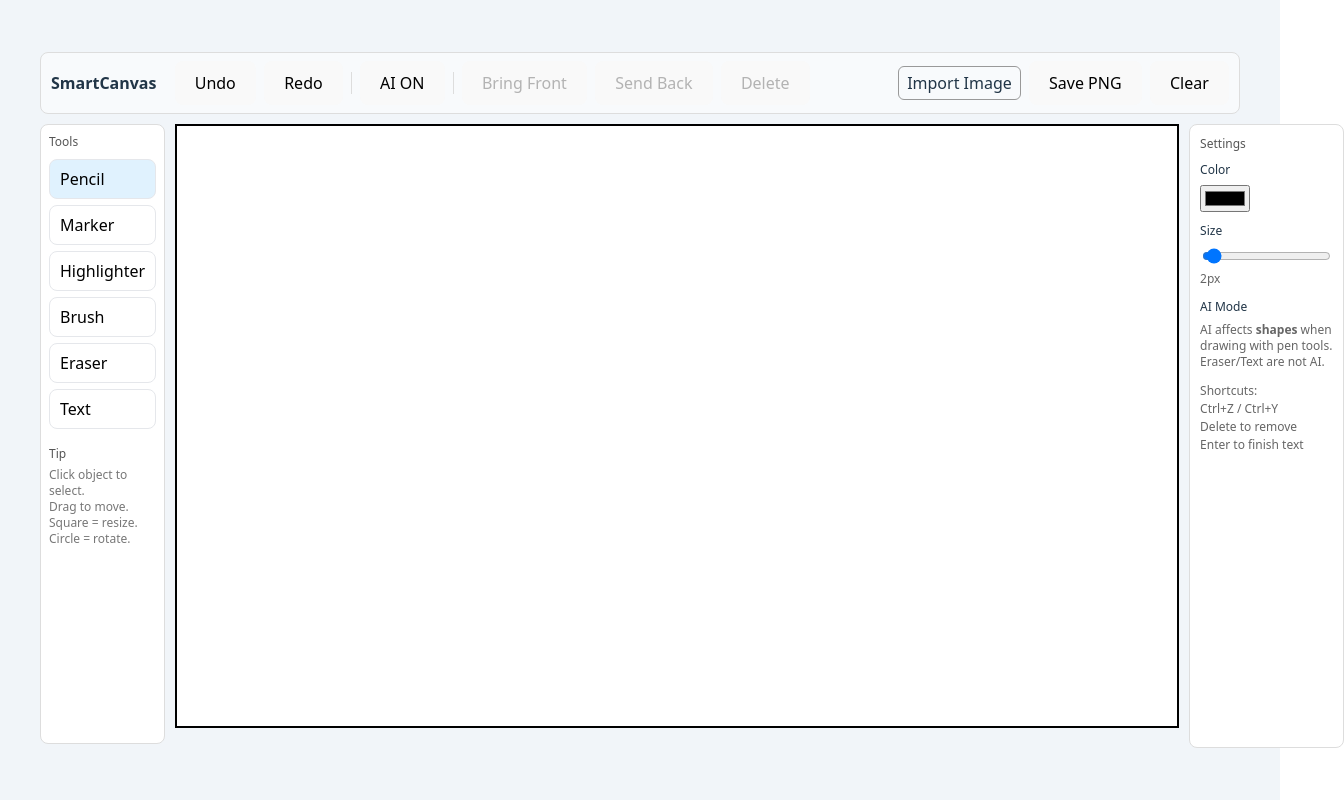
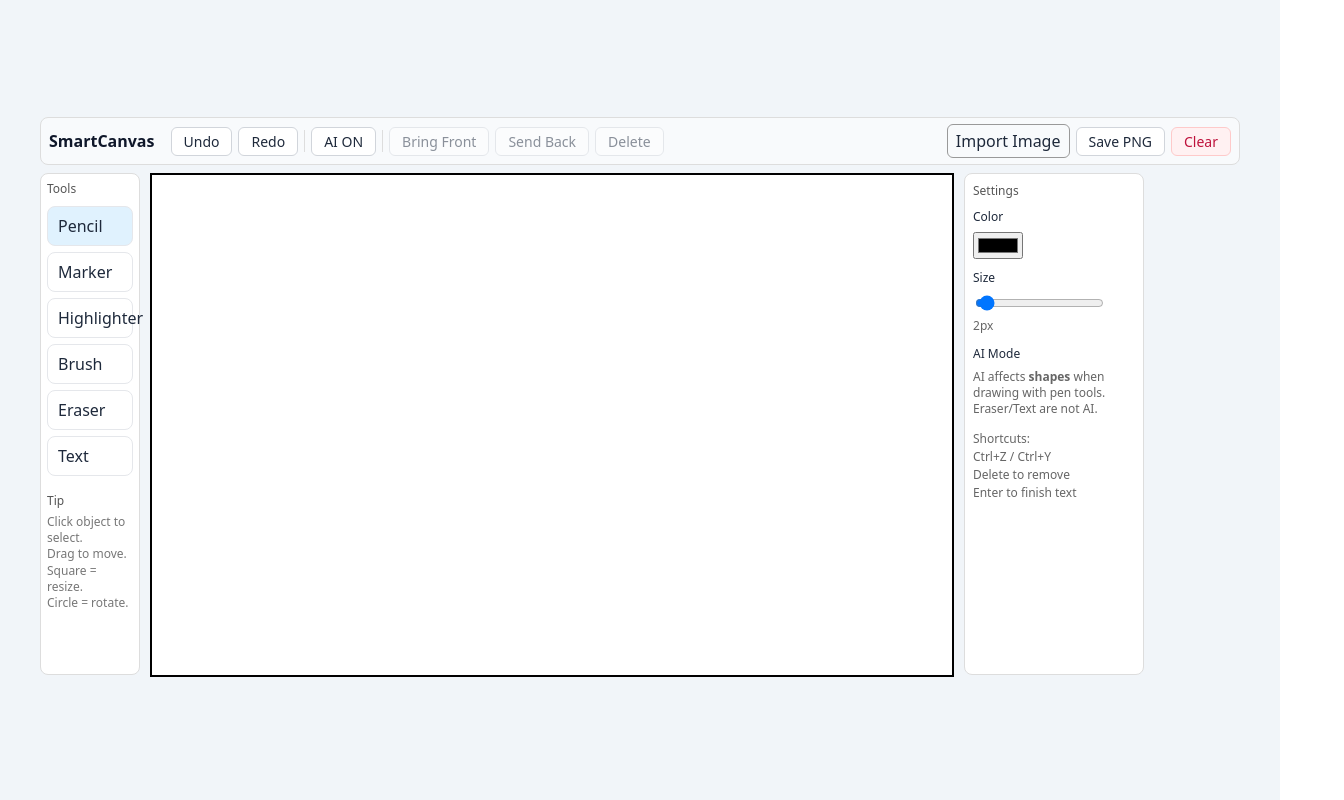
Before and after one commit to Harsh-Hindalekar/smartfrontend, a React (Vite) app in the folder smart-canvas/: page /ai-drawing in a window 1280 px wide. Shown: the whole page, 1344 px wide, since content can reach past the window. Built offline with nearby package versions, Linux system fonts and the light colour scheme; sample sign-in values are in the browser's storage.

Commit message:
refactor css

```diff
--- a/smart-canvas/src/features/ai-drawing/AiDrawing.jsx
+++ b/smart-canvas/src/features/ai-drawing/AiDrawing.jsx
@@ -32,8 +32,8 @@ export default function AiDrawing() {
   const [textEditor, setTextEditor] = useState(null);
   // { id, x, y, value, fontSize, fontFamily, color }
 
-  const CANVAS_W = 1000;
-  const CANVAS_H = 600;
+  const CANVAS_W = 800;
+  const CANVAS_H = 500;
 
   /* ---------------- SETUP ---------------- */
   useEffect(() => {
@@ -727,6 +727,20 @@ export default function AiDrawing() {
           : "default";
 
   /* ---------------- UI (simple paint-like) ---------------- */
+  const btnStyle = {
+    background: "#fff",
+    color: "#1e293b",
+    border: "1px solid #d1d5db",
+    borderRadius: "6px",
+    padding: "4px 12px",
+    cursor: "pointer",
+    fontSize: "14px",
+    fontWeight: "500",
+    display: "flex",
+    alignItems: "center",
+    gap: "4px"
+  };
+
   return (
     <div style={{
       minHeight: "100vh",
@@ -734,48 +748,49 @@ export default function AiDrawing() {
       flexDirection: "column",
       alignItems: "center",
       justifyContent: "center",
-      padding: "20px",
+      padding: "12px",
       background: "#f1f5f9",
-      boxSizing: "border-box"
+      boxSizing: "border-box",
+      color: "#1e293b"
     }}>
       <div style={{ width: "100%", maxWidth: "1200px" }}>
         {/* Top bar */}
         <div
           style={{
             display: "flex",
-            gap: 8,
+            gap: 6,
             alignItems: "center",
-            padding: "8px 10px",
+            padding: "6px 8px",
             border: "1px solid #ddd",
             borderRadius: 8,
-            marginBottom: 10,
+            marginBottom: 8,
             background: "#f8fafc",
           }}
         >
-          <b style={{ marginRight: 10 }}>SmartCanvas</b>
+          <b style={{ marginRight: 10, color: "#0f172a" }}>SmartCanvas</b>
 
-          <button onClick={undo}>Undo</button>
-          <button onClick={redo}>Redo</button>
+          <button style={btnStyle} onClick={undo}>Undo</button>
+          <button style={btnStyle} onClick={redo}>Redo</button>
 
           <div style={{ width: 1, height: 22, background: "#ddd" }} />
 
-          <button onClick={() => setAiMode((v) => !v)}>AI {aiMode ? "ON" : "OFF"}</button>
+          <button style={btnStyle} onClick={() => setAiMode((v) => !v)}>AI {aiMode ? "ON" : "OFF"}</button>
 
           <div style={{ width: 1, height: 22, background: "#ddd" }} />
 
-          <button onClick={bringFront} disabled={!selectedId}>
+          <button style={{ ...btnStyle, opacity: selectedId ? 1 : 0.5 }} onClick={bringFront} disabled={!selectedId}>
             Bring Front
           </button>
-          <button onClick={sendBack} disabled={!selectedId}>
+          <button style={{ ...btnStyle, opacity: selectedId ? 1 : 0.5 }} onClick={sendBack} disabled={!selectedId}>
             Send Back
           </button>
-          <button onClick={deleteSelected} disabled={!selectedId}>
+          <button style={{ ...btnStyle, opacity: selectedId ? 1 : 0.5 }} onClick={deleteSelected} disabled={!selectedId}>
             Delete
           </button>
 
           <div style={{ flex: 1 }} />
 
-          <label style={{ border: "1px solid #999", padding: "4px 8px", cursor: "pointer", borderRadius: 6 }}>
+          <label style={{ border: "1px solid #999", padding: "4px 8px", cursor: "pointer", borderRadius: 6, color: "#1e293b" }}>
             Import Image
             <input
               type="file"
@@ -785,8 +800,9 @@ export default function AiDrawing() {
             />
           </label>
 
-          <button onClick={savePNG}>Save PNG</button>
+          <button style={btnStyle} onClick={savePNG}>Save PNG</button>
           <button
+            style={{ ...btnStyle, background: "#fff1f2", color: "#be123c", borderColor: "#fecaca" }}
             onClick={() => {
               if (textEditor) commitTextEditor();
               commit([]);
@@ -802,11 +818,11 @@ export default function AiDrawing() {
           {/* Left tool rail */}
           <div
             style={{
-              width: 120,
+              width: 100,
               border: "1px solid #ddd",
               borderRadius: 8,
               background: "#fff",
-              padding: 8,
+              padding: 6,
               height: CANVAS_H + 2,
             }}
           >
@@ -831,6 +847,7 @@ export default function AiDrawing() {
                   borderRadius: 8,
                   border: "1px solid #e5e7eb",
                   background: tool === k ? "#e0f2fe" : "#fff",
+                  color: "#1e293b",
                   cursor: "pointer",
                 }}
               >
@@ -904,11 +921,11 @@ export default function AiDrawing() {
           {/* Right panel */}
           <div
             style={{
-              width: 220,
+              width: 180,
               border: "1px solid #ddd",
               borderRadius: 8,
               background: "#fff",
-              padding: 10,
+              padding: 8,
               height: CANVAS_H + 2,
             }}
           >
--- a/smart-canvas/src/features/flipbook/Flipaclip.jsx
+++ b/smart-canvas/src/features/flipbook/Flipaclip.jsx
@@ -46,9 +46,10 @@ export default function Flipaclip() {
       flexDirection: "column",
       alignItems: "center",
       justifyContent: "center",
-      padding: "20px",
+      padding: "12px",
       background: "#f1f5f9",
-      boxSizing: "border-box"
+      boxSizing: "border-box",
+      color: "#1e293b"
     }}>
       <div style={{ width: "100%", maxWidth: "1200px", display: "grid", gap: 12 }}>
         <h2 style={{ margin: 0 }}>Smart-Canvas • Flipaclip Mode</h2>
--- a/smart-canvas/src/features/flipbook/components/CanvasStage.jsx
+++ b/smart-canvas/src/features/flipbook/components/CanvasStage.jsx
@@ -10,8 +10,8 @@ import {
   saveRasterAndThumb,
 } from "../utils/thumbs";
 
-const CSS_W = 900;
-const CSS_H = 520;
+const CSS_W = 800;
+const CSS_H = 480;
 
 export default function CanvasStage({
   stageRef,          // visible canvas
@@ -165,7 +165,7 @@ export default function CanvasStage({
   });
 
   return (
-    <div style={{ border: "1px solid #ddd", borderRadius: 10, overflow: "hidden", width: CSS_W }}>
+    <div style={{ border: "1px solid #d1d5db", borderRadius: 8, overflow: "hidden", width: CSS_W, background: "#fff" }}>
       {/* Visible stage */}
       <canvas
         ref={stageRef}
--- a/smart-canvas/src/features/flipbook/components/Timeline.jsx
+++ b/smart-canvas/src/features/flipbook/components/Timeline.jsx
@@ -34,22 +34,44 @@ export default function Timeline({ frames, activeIndex, setActiveIndex, setFrame
     setActiveIndex(i => Math.max(0, i - 1));
   };
 
+  const btnStyle = {
+    background: "#fff",
+    color: "#1e293b",
+    border: "1px solid #d1d5db",
+    borderRadius: "6px",
+    padding: "4px 12px",
+    cursor: "pointer",
+    fontSize: "14px",
+    fontWeight: "500",
+    display: "flex",
+    alignItems: "center",
+    gap: "4px"
+  };
+
   return (
-    <div style={{ display: "flex", gap: 8, flexWrap: "wrap", alignItems: "center" }}>
-      <button onClick={addFrame}>+ Frame</button>
-      <button onClick={duplicateFrame}>Duplicate</button>
-      <button onClick={deleteFrame} disabled={frames.length <= 1}>Delete</button>
+    <div style={{ display: "flex", gap: 10, flexWrap: "wrap", alignItems: "center", color: "#1e293b" }}>
+      <button style={btnStyle} onClick={addFrame}>+ Frame</button>
+      <button style={btnStyle} onClick={duplicateFrame}>Duplicate</button>
+      <button style={{ ...btnStyle, opacity: frames.length <= 1 ? 0.5 : 1 }} onClick={deleteFrame} disabled={frames.length <= 1}>Delete</button>
 
       <div style={{ display: "flex", gap: 8, flexWrap: "wrap" }}>
         {frames.map((f, idx) => (
           <button
             key={f.id}
             onClick={() => { setPlaying(false); setSelectedId(null); setActiveIndex(idx); }}
-            style={{ border: idx===activeIndex ? "2px solid black" : "1px solid #999", padding: 4, width: 72, background:"white" }}
+            style={{
+              ...btnStyle,
+              padding: 4,
+              width: 72,
+              flexDirection: "column",
+              height: "auto",
+              border: idx === activeIndex ? "2px solid #2563eb" : "1px solid #d1d5db",
+              background: idx === activeIndex ? "#eff6ff" : "#fff"
+            }}
             title={`Frame ${idx + 1}`}
           >
-            <div style={{ fontSize: 12, marginBottom: 4 }}>#{idx + 1}</div>
-            <img alt="" src={f.thumb || ""} style={{ width: 64, height: 40, objectFit: "cover", background: "#f2f2f2" }} />
+            <div style={{ fontSize: 10, marginBottom: 2 }}>#{idx + 1}</div>
+            <img alt="" src={f.thumb || ""} style={{ width: 62, height: 38, objectFit: "cover", background: "#f8fafc", borderRadius: 2 }} />
           </button>
         ))}
       </div>
--- a/smart-canvas/src/features/flipbook/components/Toolbar.jsx
+++ b/smart-canvas/src/features/flipbook/components/Toolbar.jsx
@@ -31,59 +31,73 @@ export default function Toolbar(props) {
     reader.readAsDataURL(file);
   };
 
+  const btnStyle = {
+    background: "#fff",
+    color: "#1e293b",
+    border: "1px solid #d1d5db",
+    borderRadius: "6px",
+    padding: "4px 12px",
+    cursor: "pointer",
+    fontSize: "14px",
+    fontWeight: "500",
+    display: "flex",
+    alignItems: "center",
+    gap: "4px"
+  };
+
   return (
-    <div style={{ display: "flex", gap: 10, flexWrap: "wrap", alignItems: "center" }}>
-      <button onClick={() => setToolMode("draw")} disabled={playing} style={{ fontWeight: toolMode==="draw" ? "bold" : "normal" }}>Draw</button>
-      <button onClick={() => setToolMode("select")} disabled={playing} style={{ fontWeight: toolMode==="select" ? "bold" : "normal" }}>Select</button>
-      <button onClick={() => setToolMode("cut")} disabled={playing} style={{ fontWeight: toolMode==="cut" ? "bold" : "normal" }}>Cut & Move</button>
+    <div style={{ display: "flex", gap: 10, flexWrap: "wrap", alignItems: "center", color: "#1e293b" }}>
+      <button onClick={() => setToolMode("draw")} disabled={playing} style={{ ...btnStyle, fontWeight: toolMode === "draw" ? "bold" : "normal" }}>Draw</button>
+      <button onClick={() => setToolMode("select")} disabled={playing} style={{ ...btnStyle, fontWeight: toolMode === "select" ? "bold" : "normal" }}>Select</button>
+      <button onClick={() => setToolMode("cut")} disabled={playing} style={{ ...btnStyle, fontWeight: toolMode === "cut" ? "bold" : "normal" }}>Cut & Move</button>
 
-      <label>
+      <label style={{ display: "flex", alignItems: "center" }}>
         Brush:&nbsp;
-        <select value={brushTool} onChange={(e)=>setBrushTool(e.target.value)} disabled={playing || toolMode!=="draw"}>
+        <select value={brushTool} onChange={(e) => setBrushTool(e.target.value)} disabled={playing || toolMode !== "draw"} style={{ color: "#1e293b" }}>
           <option value="pencil">Pencil</option>
           <option value="eraser">Eraser</option>
         </select>
       </label>
 
-      <label>
+      <label style={{ display: "flex", alignItems: "center" }}>
         Color:&nbsp;
-        <input type="color" value={color} onChange={(e)=>setColor(e.target.value)} disabled={playing || toolMode!=="draw" || brushTool==="eraser"} />
+        <input type="color" value={color} onChange={(e) => setColor(e.target.value)} disabled={playing || toolMode !== "draw" || brushTool === "eraser"} />
       </label>
 
-      <label>
+      <label style={{ display: "flex", alignItems: "center" }}>
         Size:&nbsp;
-        <input type="range" min="1" max="30" value={size} onChange={(e)=>setSize(Number(e.target.value))} disabled={playing || toolMode!=="draw"} />
+        <input type="range" min="1" max="30" value={size} onChange={(e) => setSize(Number(e.target.value))} disabled={playing || toolMode !== "draw"} />
         &nbsp;{size}
       </label>
 
-      <button onClick={() => undoFrame(setFrames, activeIndex)} disabled={playing || !(frames[activeIndex]?.undo?.length)}>Undo</button>
-      <button onClick={() => redoFrame(setFrames, activeIndex)} disabled={playing || !(frames[activeIndex]?.redo?.length)}>Redo</button>
+      <button style={{ ...btnStyle, opacity: (playing || !(frames[activeIndex]?.undo?.length)) ? 0.5 : 1 }} onClick={() => undoFrame(setFrames, activeIndex)} disabled={playing || !(frames[activeIndex]?.undo?.length)}>Undo</button>
+      <button style={{ ...btnStyle, opacity: (playing || !(frames[activeIndex]?.redo?.length)) ? 0.5 : 1 }} onClick={() => redoFrame(setFrames, activeIndex)} disabled={playing || !(frames[activeIndex]?.redo?.length)}>Redo</button>
 
-      <button onClick={() => { setToolMode("select"); setSelectedId(addRect(setFrames, activeIndex)); }} disabled={playing}>+ Rect</button>
-      <button onClick={() => { setToolMode("select"); setSelectedId(addCircle(setFrames, activeIndex)); }} disabled={playing}>+ Circle</button>
-      <button onClick={() => { setToolMode("select"); setSelectedId(addLine(setFrames, activeIndex)); }} disabled={playing}>+ Line</button>
+      <button style={btnStyle} onClick={() => { setToolMode("select"); setSelectedId(addRect(setFrames, activeIndex)); }} disabled={playing}>+ Rect</button>
+      <button style={btnStyle} onClick={() => { setToolMode("select"); setSelectedId(addCircle(setFrames, activeIndex)); }} disabled={playing}>+ Circle</button>
+      <button style={btnStyle} onClick={() => { setToolMode("select"); setSelectedId(addLine(setFrames, activeIndex)); }} disabled={playing}>+ Line</button>
 
-      <button onClick={pickImage} disabled={playing}>+ Image</button>
+      <button style={btnStyle} onClick={pickImage} disabled={playing}>+ Image</button>
       <input ref={fileInputRef} type="file" accept="image/*" onChange={onPickImage} style={{ display: "none" }} />
 
-      <label style={{ display:"flex", gap:6, alignItems:"center" }}>
-        <input type="checkbox" checked={onionSkin} onChange={(e)=>setOnionSkin(e.target.checked)} disabled={playing} />
+      <label style={{ display: "flex", gap: 6, alignItems: "center" }}>
+        <input type="checkbox" checked={onionSkin} onChange={(e) => setOnionSkin(e.target.checked)} disabled={playing} />
         Onion
       </label>
       {onionSkin && (
-        <label>
+        <label style={{ display: "flex", alignItems: "center" }}>
           Opacity:&nbsp;
-          <input type="range" min="0" max="0.9" step="0.05" value={onionOpacity} onChange={(e)=>setOnionOpacity(Number(e.target.value))} disabled={playing} />
+          <input type="range" min="0" max="0.9" step="0.05" value={onionOpacity} onChange={(e) => setOnionOpacity(Number(e.target.value))} disabled={playing} />
           &nbsp;{onionOpacity.toFixed(2)}
         </label>
       )}
 
-      <div style={{ marginLeft:"auto", display:"flex", gap:10, alignItems:"center" }}>
-        <label>
+      <div style={{ marginLeft: "auto", display: "flex", gap: 10, alignItems: "center" }}>
+        <label style={{ display: "flex", alignItems: "center" }}>
           FPS:&nbsp;
-          <input type="number" min="1" max="24" value={fps} onChange={(e)=>setFps(Number(e.target.value))} style={{ width: 64 }} />
+          <input type="number" min="1" max="24" value={fps} onChange={(e) => setFps(Number(e.target.value))} style={{ width: 64, color: "#1e293b" }} />
         </label>
-        <button onClick={() => setPlaying(p => !p)}>{playing ? "Pause" : "Play"}</button>
+        <button style={btnStyle} onClick={() => setPlaying(p => !p)}>{playing ? "Pause" : "Play"}</button>
       </div>
     </div>
   );
--- a/smart-canvas/src/index.css
+++ b/smart-canvas/src/index.css
@@ -1,3 +1,7 @@
+* {
+  box-sizing: border-box;
+}
+
 :root {
   font-family: system-ui, Avenir, Helvetica, Arial, sans-serif;
   line-height: 1.5;
@@ -28,6 +32,7 @@ body {
   min-height: 100vh;
   width: 100%;
   background-color: #0f172a;
+  overflow-x: hidden;
 }
 
 #root {
--- a/smart-canvas/src/pages/dashboard.css
+++ b/smart-canvas/src/pages/dashboard.css
@@ -1,10 +1,12 @@
 /* Page background */
 .dbWrap {
   min-height: 100vh;
+  width: 100%;
   display: grid;
   place-items: center;
   padding: 26px;
   background: radial-gradient(circle at 30% 10%, #1b2c58, #0b1020 70%);
+  overflow-x: hidden;
 }
 
 /* Main glass card */
```
Also changed, not shown: smart-canvas/src/pages/auth.css (+7 -7 lines). Lines whose indentation alone changed are shown as unchanged.
